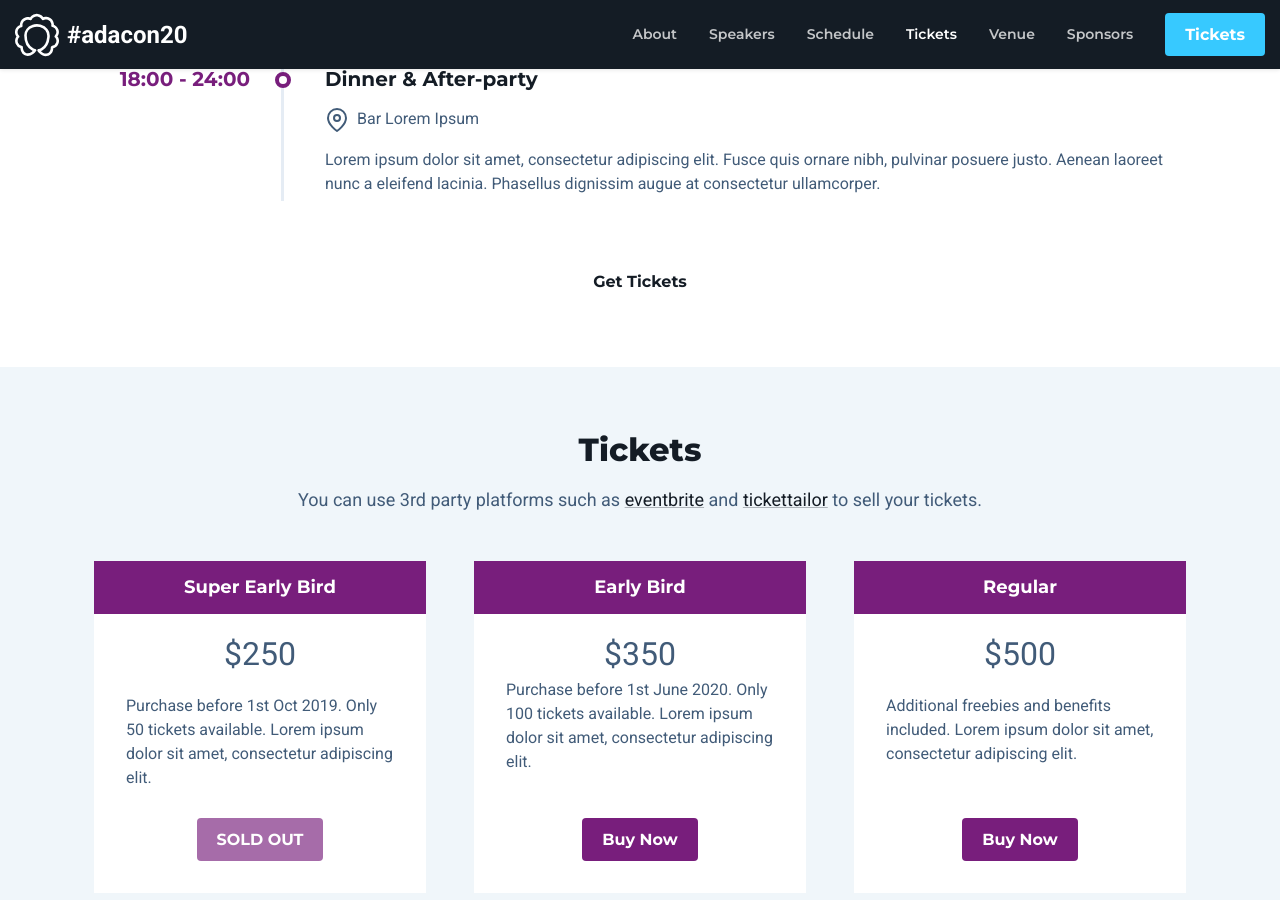
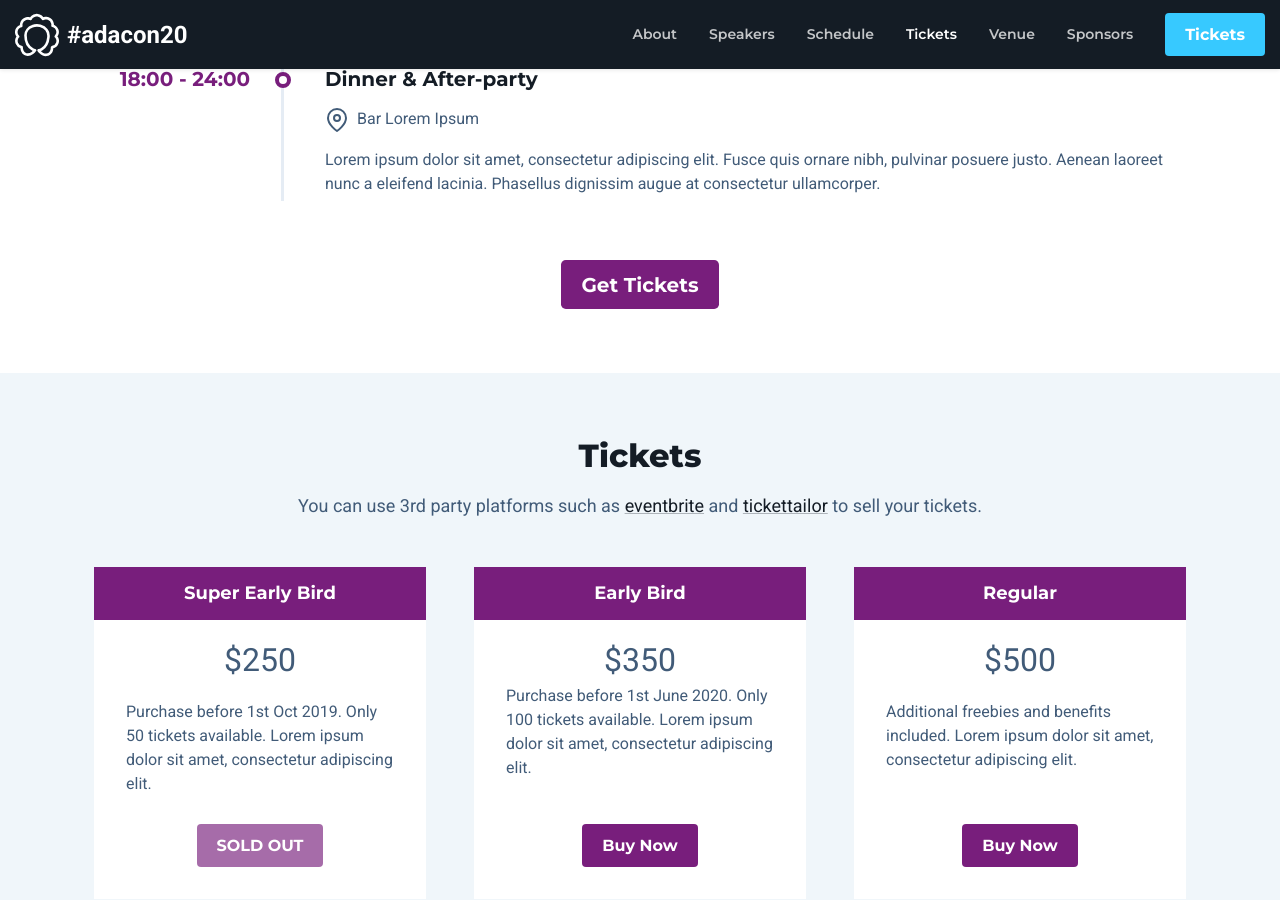
Before and after one commit to tech-women/adacon, a Jekyll site: the page built from 20/dev.md, in a window 1280 px wide and 900 px high, scrolled down 5149 px. Built offline with Jekyll 4.4.1, drawn with Linux system fonts in a browser that asks for light colours.

Commit message:
fix: proper class for button

```diff
--- a/_layouts/adacon20.html
+++ b/_layouts/adacon20.html
@@ -926,7 +926,7 @@
       <!--//schedule-tab-content-->
       <div class="schedule-cta text-center mx-auto">
         <a href="https://themes.3rdwavemedia.com/bootstrap-templates/startup/devconf-free-bootstrap-4-conference-template-for-tech-conferences-and-events/"
-          class="btn btn-primarybtn-lg d-block d-md-inline-block" target="_blank" rel="noopener noreferrer">Get
+          class="btn btn-primary btn-lg d-block d-md-inline-block" target="_blank" rel="noopener noreferrer">Get
           Tickets</a>
       </div>
     </div>
```
